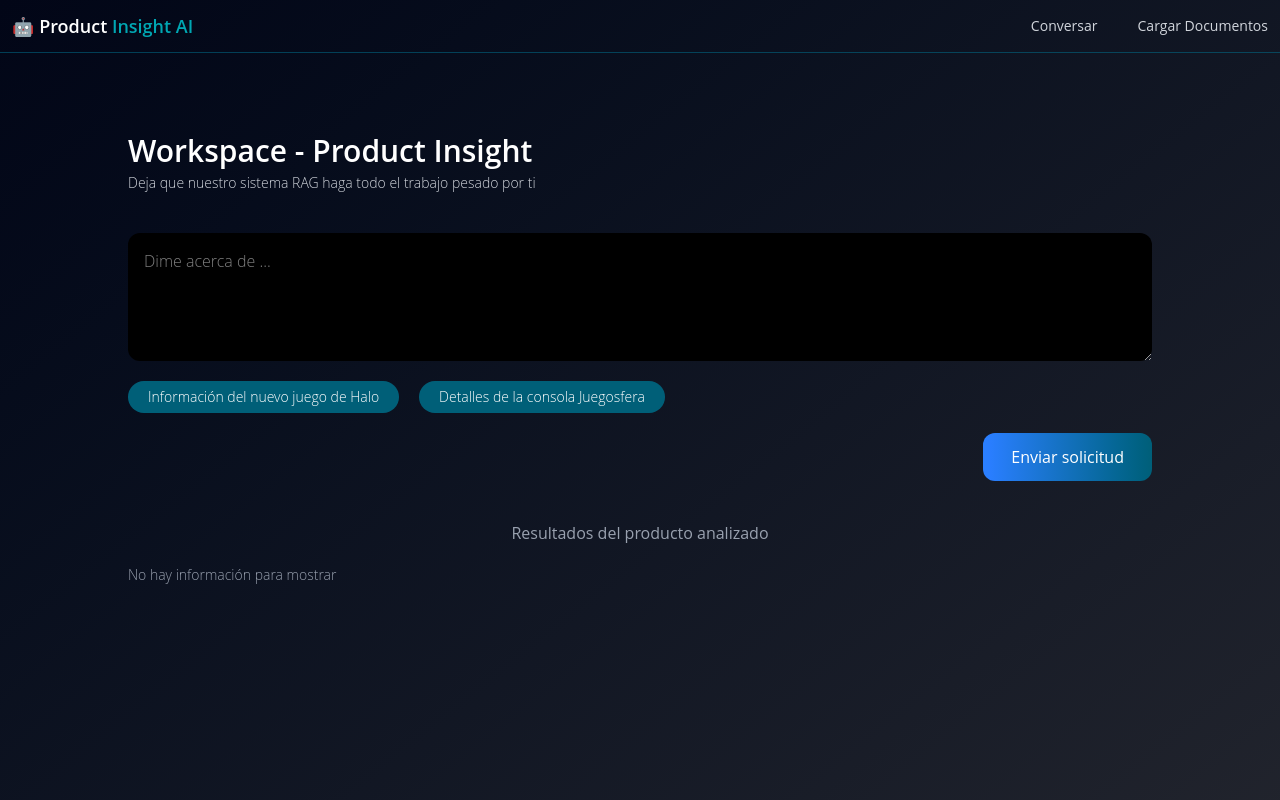
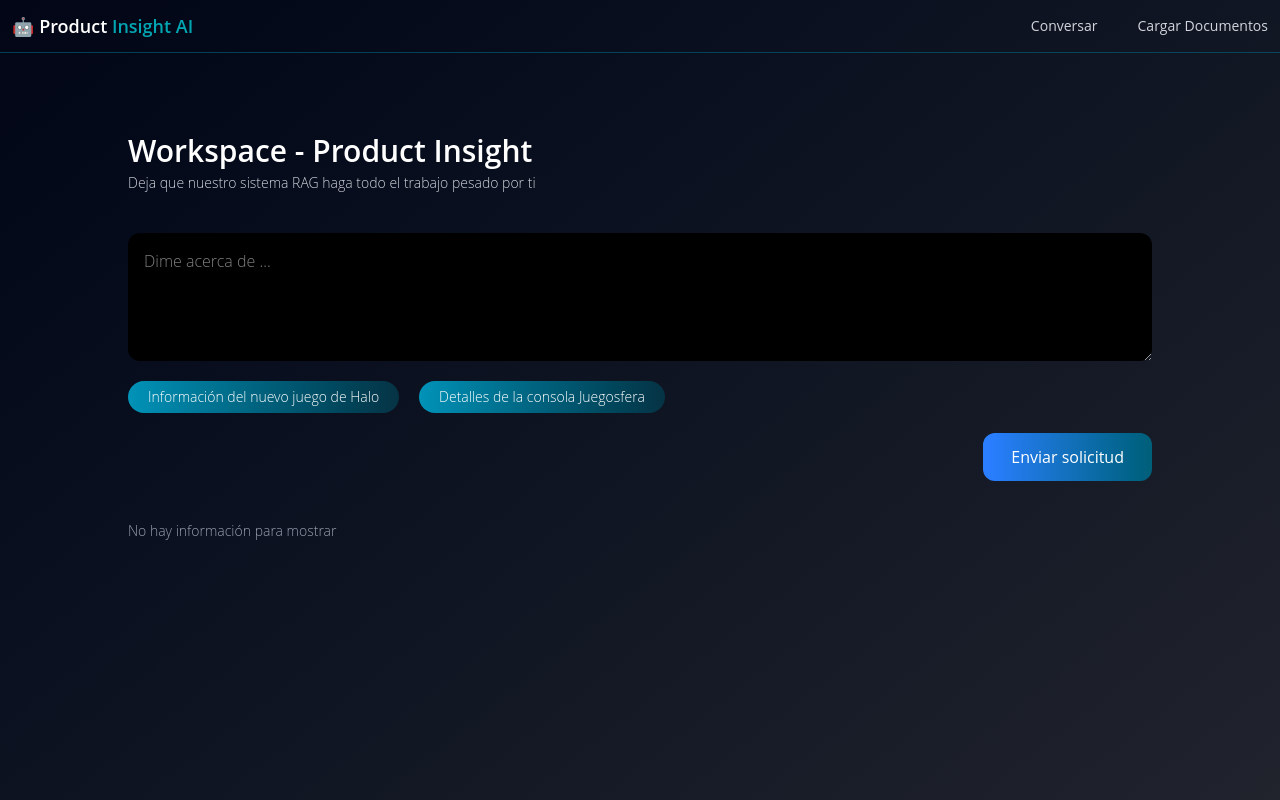
Before and after one commit to Jorge-Ortiz-Mata/product-assistant-ai, a Next.js app in the folder product-assistant-frontend/: page /conversation in a window 1280 px wide. Shown: the top 800 px of the page. Built offline with nearby package versions, Linux system fonts and the light colour scheme; no server answers.

Commit message:
update pill design

```diff
--- a/product-assistant-frontend/src/components/Conversation/Form/Pill.tsx
+++ b/product-assistant-frontend/src/components/Conversation/Form/Pill.tsx
@@ -3,7 +3,7 @@ import { ConversationFormPillProps } from "@/interfaces";
 const ConversationFormPill = ({ label, onClick }:ConversationFormPillProps) => {
   return(
     <div
-      className="bg-cyan-800 cursor-pointer rounded-full px-5 py-1.5 text-sm font-light duration-300 hover:bg-cyan-900"
+      className="bg-linear-to-r from-cyan-600 to-cyan-950 cursor-pointer rounded-full px-5 py-1.5 text-sm font-light duration-300"
       onClick={() => onClick(label)}
     >
       {label}
--- a/product-assistant-frontend/src/components/Conversation/Product/index.tsx
+++ b/product-assistant-frontend/src/components/Conversation/Product/index.tsx
@@ -3,8 +3,7 @@ import ProductInfo from "./Info";
 
 const ConversationProduct = ({ product }:ConversationProductProps) => {
   return(
-    <section className="flex flex-col gap-5">
-      <h4 className="text-center font-medium text-gray-400">Resultados del producto analizado</h4>
+    <section className="flex flex-col">
       {
         product
         ? <ProductInfo product={product} />
```
Also changed, not shown: 1 other file (tests, documents, lock files or other folders).
